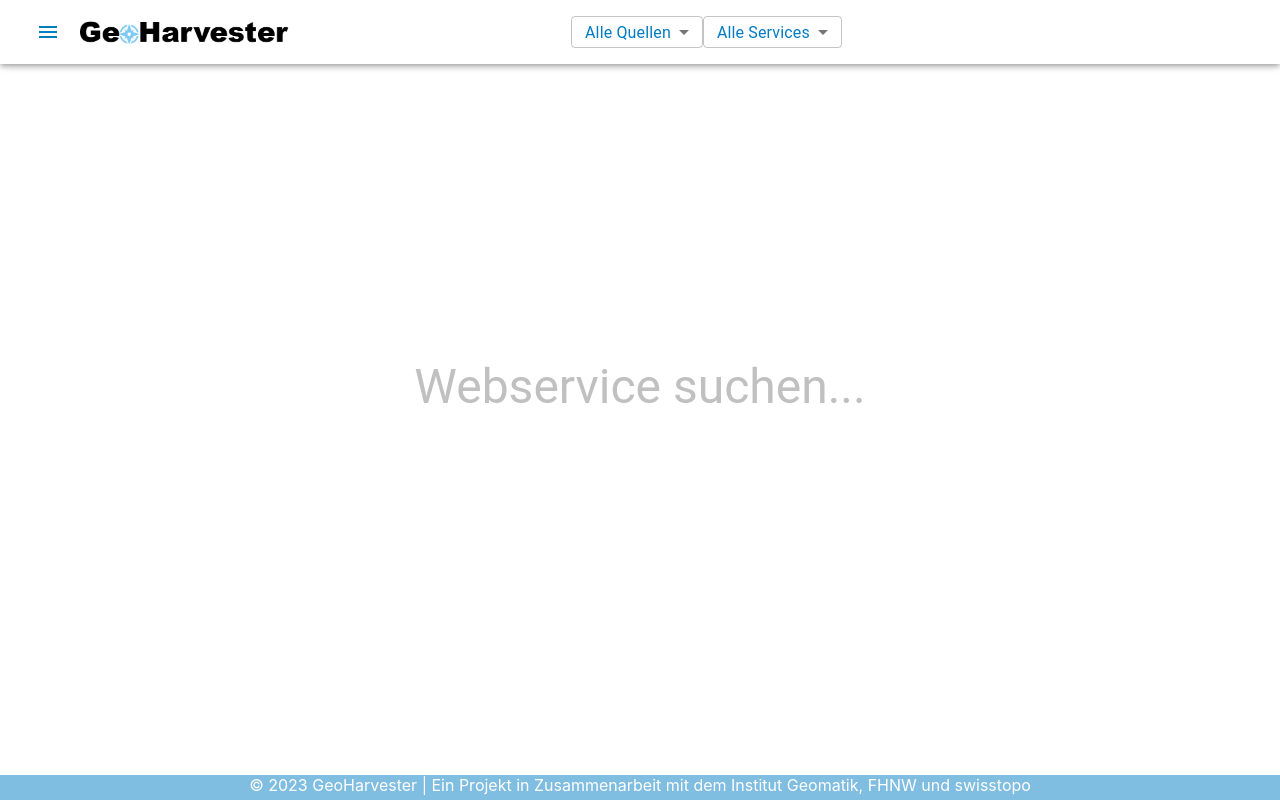
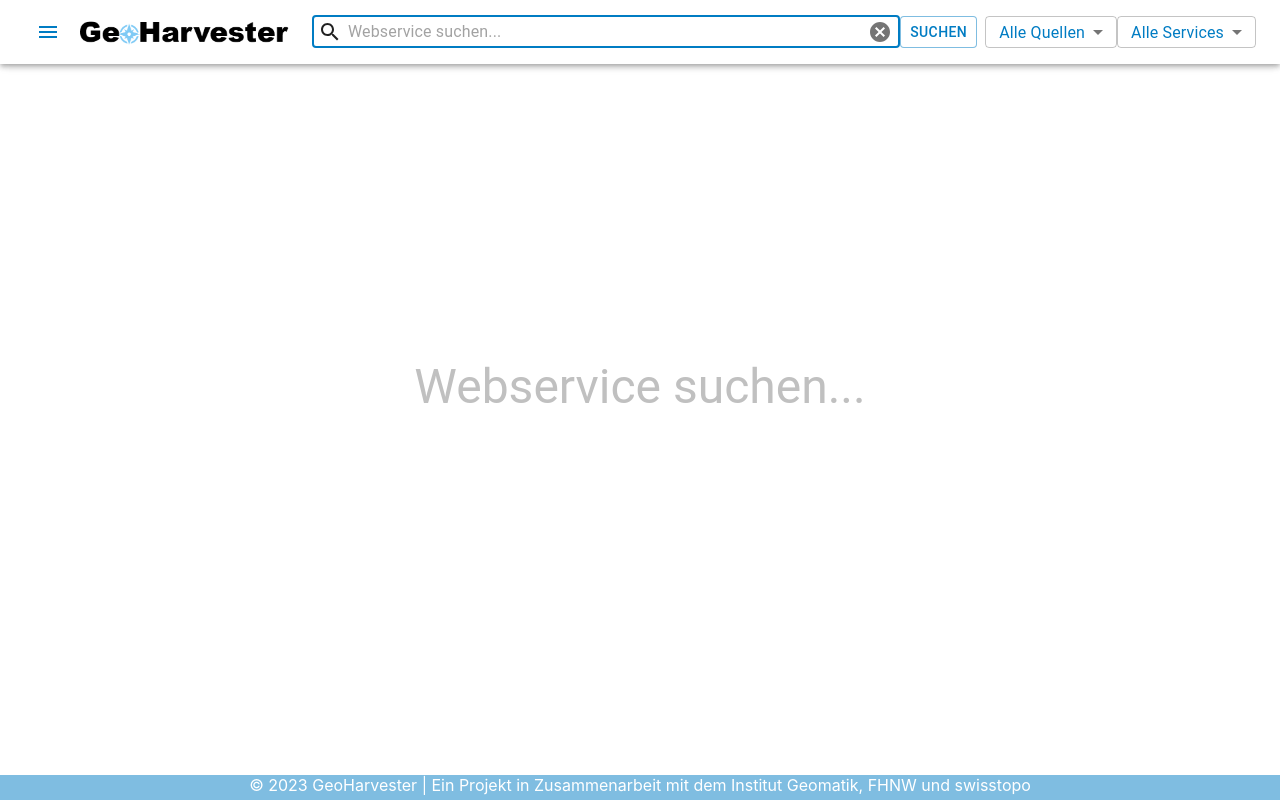
Before and after one commit to FHNW-IVGI/Geoharvester, a React (Create React App) app in the folder client/: page / in a window 1280 px wide. Built offline with nearby package versions, Linux system fonts and the light colour scheme.

Commit message:
Fix viewport bug with initial value and reverse condtition

```diff
--- a/client/src/components/menubar/Header.tsx
+++ b/client/src/components/menubar/Header.tsx
@@ -66,9 +66,7 @@ export const Header = ({
           height="29"
           style={{ marginLeft: -10 }}
         />
-        {width < BREAKPOINT ? (
-          <div>none</div>
-        ) : (
+        {width > BREAKPOINT ? (
           <SearchField
             {...{
               triggerSearch,
@@ -76,6 +74,8 @@ export const Header = ({
               resetPageToZero,
             }}
           />
+        ) : (
+          <div>none</div>
         )}
         <Filter
           handleChangeService={handleChangeService}
--- a/client/src/components/results/ServiceTable.tsx
+++ b/client/src/components/results/ServiceTable.tsx
@@ -300,7 +300,7 @@ export const ServiceTable = ({
               //   //     backgroundColor: "white",
               // }}
             >
-              {/* <TableRow> */}
+              <TableRow>
                 {/* <TableRow>
                 <TableCell colSpan={5}> */}
                 <TablePagination
@@ -342,7 +342,7 @@ export const ServiceTable = ({
                 />
                 {/* </TableCell>
               </TableRow> */}
-              {/* </TableRow> */}
+              </TableRow>
             </TableFooter>
           </Table>
         </TableContainer>
--- a/client/src/custom/ViewportHook.tsx
+++ b/client/src/custom/ViewportHook.tsx
@@ -2,7 +2,7 @@ import { useEffect, useState } from "react";
 
 // Custom Hook for responsive UI
 export const useViewport = () => {
-  const [width, setWidth] = useState(0);
+  const [width, setWidth] = useState(1000);
 
   useEffect(() => {
     const handleResize = () => setWidth(window.innerWidth);
```
Lines whose indentation alone changed are shown as unchanged.
